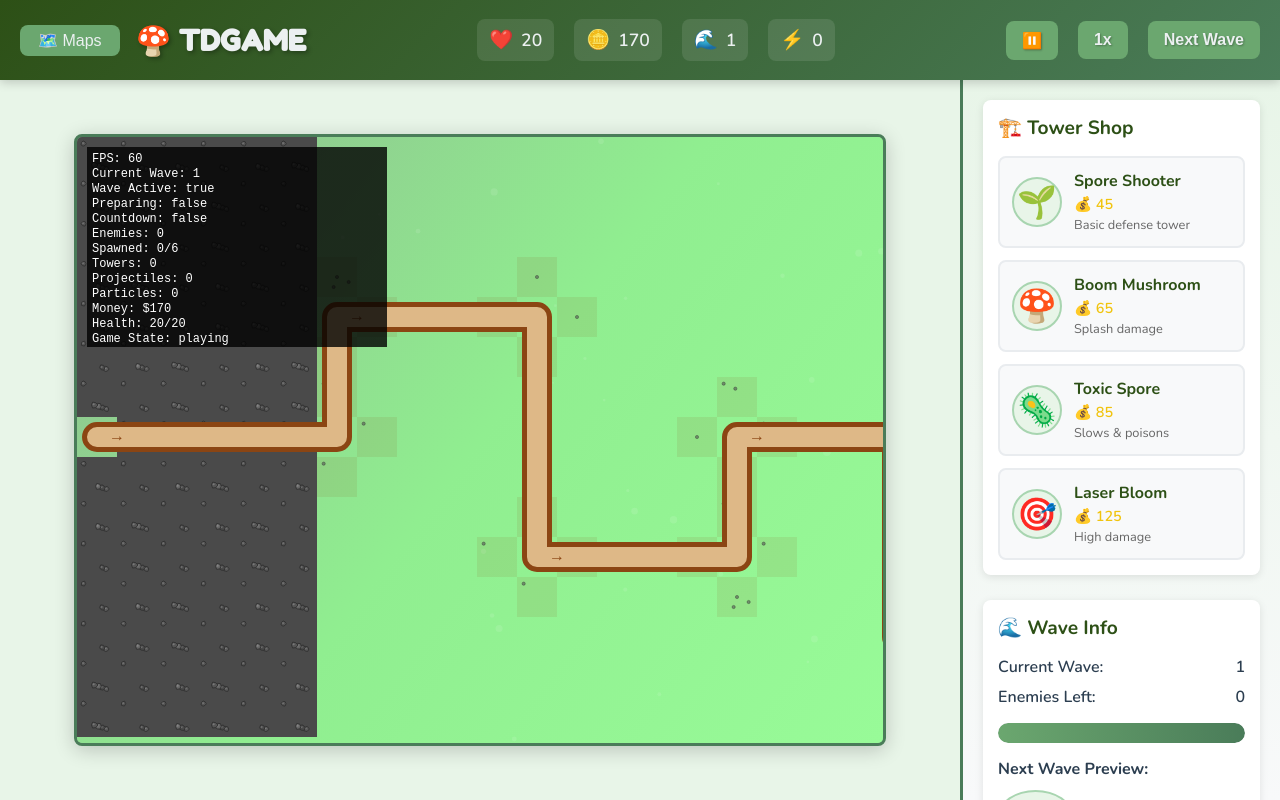
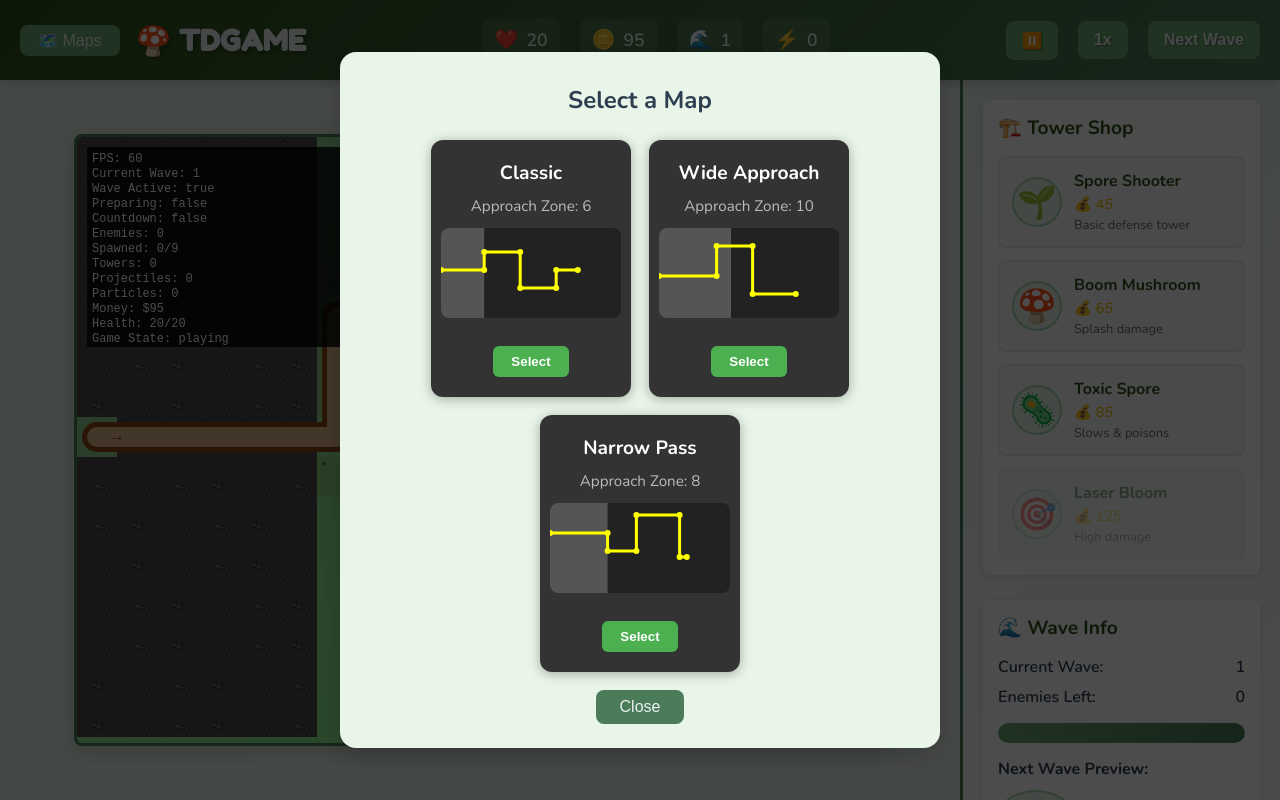
Before and after one commit to maxdaylight/TDGame, a website built with Vite: page frontend/src/index.html in a window 1280 px wide. Built offline with nearby package versions, Linux system fonts and the light colour scheme.

Commit message:
Refactor enemy stats and wave management for increased difficulty; adjust starting money and tower damage for better balance

```diff
--- a/frontend/src/index.html
+++ b/frontend/src/index.html
@@ -284,7 +284,8 @@
     <script type="module" src="./js/utils.js"></script>
     <script type="module" src="./js/enemies.js"></script>
     <script type="module" src="./js/towers.js"></script>
+    <script type="module" src="./js/game.js"></script>
+    <script type="module" src="./js/main.js"></script>
     <script type="module" src="./js/ui.js"></script>
-    <script type="module" src="./js/game.js"></script>
 </body>
 </html>
--- a/frontend/src/js/enemies.js
+++ b/frontend/src/js/enemies.js
@@ -75,7 +75,7 @@ export class Enemy {
     getStatsForType(type) {
         const enemyTypes = {
             'basic': {
-                health: 120, // Fine-tuned for optimal balance
+                health: 140, // Increased from 120 to require more shots to kill
                 speed: 50,
                 reward: 10,
                 color: '#8B4513',
@@ -83,7 +83,7 @@ export class Enemy {
                 size: 16
             },
             'fast': {
-                health: 65, // Reduced from 72 for smoother progression
+                health: 75, // Increased from 65 for better survivability
                 speed: 90,
                 reward: 12,
                 color: '#00CED1',
@@ -91,7 +91,7 @@ export class Enemy {
                 size: 14
             },
             'heavy': {
-                health: 380, // Reduced from 420 for better balance
+                health: 420, // Increased from 380 for more challenge
                 speed: 25,
                 reward: 20,
                 armor: 6, // Reduced from 8 for better early accessibility
@@ -697,18 +697,23 @@ export class WaveManager {
                 prepTime: 3.0 // Increased prep time for early planning
             };
 
-            // Determine enemy composition based on wave number - smoother progression
+            // Determine enemy composition based on wave number - increased difficulty
             if (wave <= 3) {
-                // Tutorial waves - carefully balanced for starting economy
-                const enemyCount = 4 + (wave * 2); // Wave 1: 6, Wave 2: 8, Wave 3: 10
+                // Tutorial waves - increased enemy count for more challenge
+                const enemyCount = 6 + (wave * 3); // Wave 1: 9, Wave 2: 12, Wave 3: 15 (was 6,8,10)
                 for (let i = 0; i < enemyCount; i++) {
-                    waveInfo.enemies.push('basic');
+                    // Introduce fast enemies in wave 3
+                    if (wave === 3 && Math.random() < 0.2) {
+                        waveInfo.enemies.push('fast');
+                    } else {
+                        waveInfo.enemies.push('basic');
+                    }
                 }
             } else if (wave <= 5) {
-                // Gradual introduction of fast enemies
-                const enemyCount = 8 + (wave * 2); // Wave 4: 16, Wave 5: 18
+                // Increased fast enemy ratio and count
+                const enemyCount = 12 + (wave * 3); // Wave 4: 24, Wave 5: 27 (was 16,18)
                 for (let i = 0; i < enemyCount; i++) {
-                    waveInfo.enemies.push(Math.random() < 0.25 ? 'fast' : 'basic'); // 25% fast enemies
+                    waveInfo.enemies.push(Math.random() < 0.4 ? 'fast' : 'basic'); // 40% fast enemies (was 25%)
                 }
             } else if (wave <= 8) {
                 // Add heavy enemies gradually
--- a/frontend/src/js/game.js
+++ b/frontend/src/js/game.js
@@ -33,7 +33,7 @@ export class Game {
         this.gameState = 'loading'; // loading, playing, paused, gameOver, victory
         this.health = 20;
         this.maxHealth = 20;
-        this.money = 170; // Optimized starting money for balanced economy
+        this.money = 95; // Reduced from 170 to create economic pressure
         this.score = 0;
         this.multiplier = 1;
 
@@ -1202,7 +1202,7 @@ export class Game {
 
         // Reset all game state
         this.health = this.maxHealth;
-        this.money = 170; // Optimized starting money for static economy balance
+        this.money = 95; // Reduced from 170 to create economic pressure
         this.score = 0;
         this.multiplier = 1;
         this.gameSpeed = 1;
@@ -1307,17 +1307,8 @@ function showLoadingStatus(message) {
 }
 
 window.addEventListener('load', () => {
-    showLoadingStatus('Window loaded, creating game...');
-    try {
-        game = new Game();
-        // Export for debugging
-        if (typeof window !== 'undefined') {
-            window.game = game;
-        }
-        showLoadingStatus('Game created successfully!');
-    } catch (error) {
-        showLoadingStatus('Failed to create game: ' + error.message);
-        console.error('Failed to create game:', error);
-        console.error('Error stack:', error.stack);
-    }
+    showLoadingStatus('Window loaded, waiting for map selection...');
+    // Game will be created by main.js after map selection
+    // Don't auto-create game here - let the map selection modal handle it
+    console.log('Game engine ready, waiting for map selection...');
 });
--- a/frontend/src/js/main.js
+++ b/frontend/src/js/main.js
@@ -3,10 +3,9 @@ import { Game } from './game.js';
 
 // Show the map gallery modal on load, and only start the game after a map is selected
 window.addEventListener('DOMContentLoaded', () => {
-  const mapGalleryModal = document.getElementById('map-gallery-modal');
-  if (mapGalleryModal) {
-    mapGalleryModal.classList.remove('hidden');
-  }
+  // Create a minimal game instance just to show the map gallery
+  const tempGame = new Game();
+  tempGame.uiManager.showMapGallery();
 
   // Patch UIManager to start the game only after map selection
   // (Assumes UIManager is imported by game.js, which is imported after this script)
--- a/frontend/src/js/maps.js
+++ b/frontend/src/js/maps.js
@@ -14,9 +14,7 @@ export const MAPS = [
       { x: 11, y: 10 },
       { x: 16, y: 10 },
       { x: 16, y: 7 },
-      { x: 20, y: 7 },
-      { x: 20, y: 12 },
-      { x: 22, y: 12 }
+      { x: 19, y: 7 }
     ]
   },
   {
@@ -25,15 +23,11 @@ export const MAPS = [
     approachZoneWidth: 10,
     path: [
       { x: 0, y: 8 },
-      { x: 10, y: 8 },
-      { x: 10, y: 3 },
-      { x: 15, y: 3 },
-      { x: 15, y: 11 },
-      { x: 20, y: 11 },
-      { x: 20, y: 8 },
-      { x: 24, y: 8 },
-      { x: 24, y: 13 },
-      { x: 26, y: 13 }
+      { x: 8, y: 8 },
+      { x: 8, y: 3 },
+      { x: 13, y: 3 },
+      { x: 13, y: 11 },
+      { x: 19, y: 11 }
     ]
   },
   {
@@ -48,7 +42,7 @@ export const MAPS = [
       { x: 12, y: 2 },
       { x: 18, y: 2 },
       { x: 18, y: 9 },
-      { x: 22, y: 9 }
+      { x: 19, y: 9 }
     ]
   }
   // Add more maps as needed
--- a/frontend/src/js/towers.js
+++ b/frontend/src/js/towers.js
@@ -371,7 +371,7 @@ export class Tower {
     getStatsForType(type) {
         const towerTypes = {
             'basic': {
-                damage: 22, // Reduced slightly to balance with enemy health increase
+                damage: 18, // Reduced from 22 to make enemies more survivable
                 range: 110,
                 fireRate: 1.5,
                 cost: 45,
```
